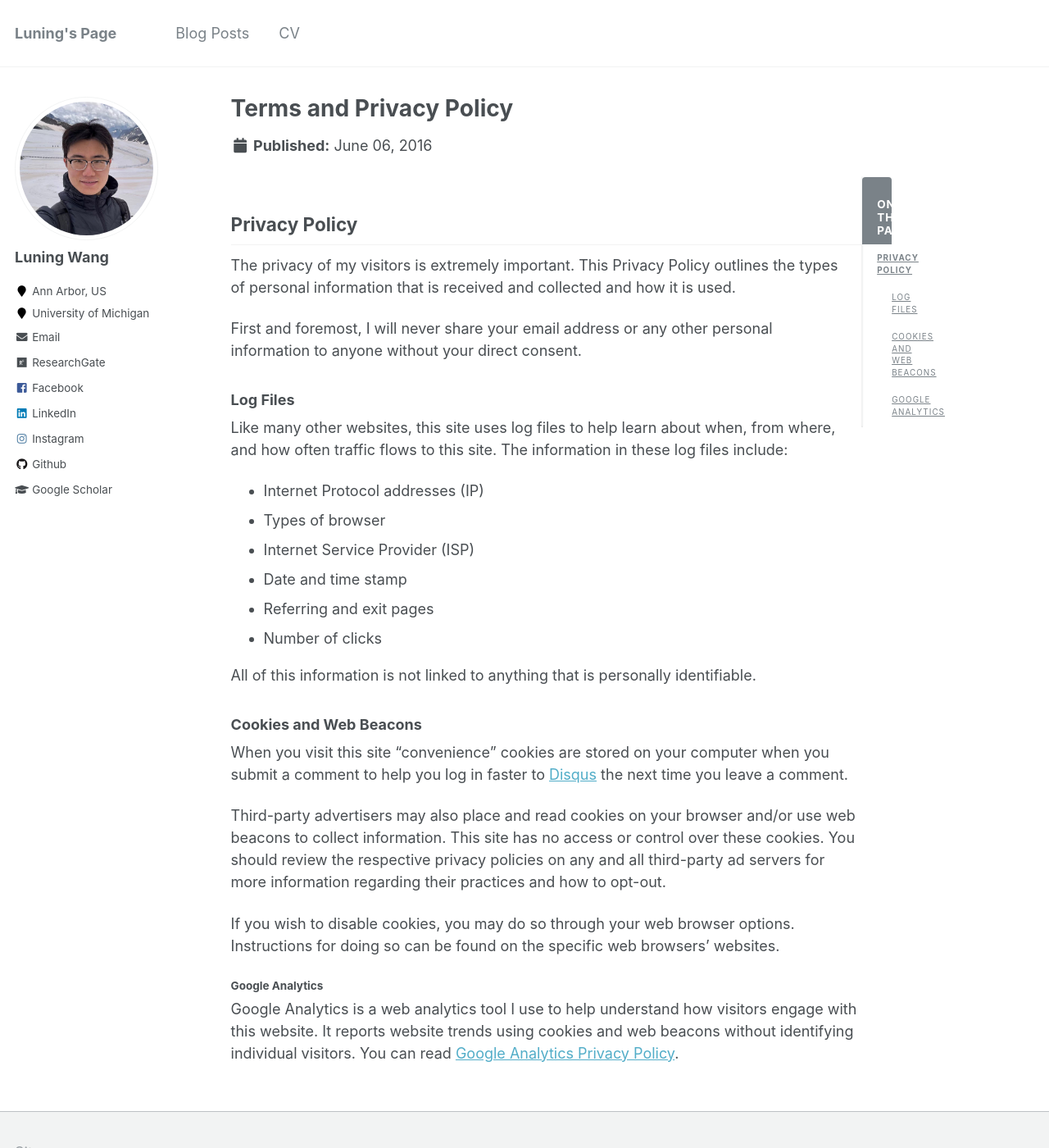
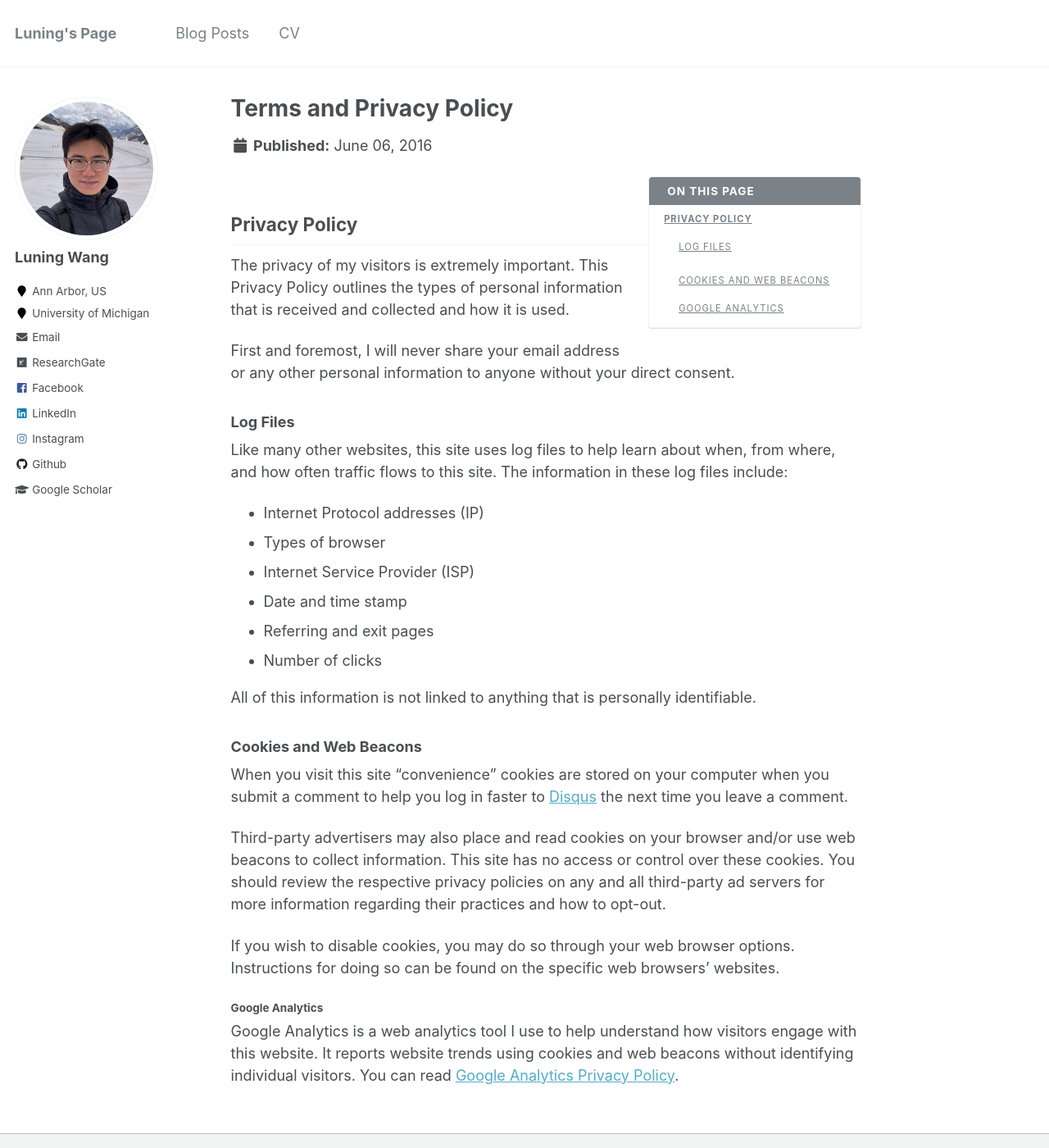
Before and after one commit to wln20/wln20.github.io, a Jekyll site: the page built from _pages/terms.md, in a window 1280 px wide and 1400 px high. Shown: the whole window at 82% size. Built offline with Jekyll 4.4.1, drawn with Linux system fonts in a browser that asks for light colours.

Commit message:
Add sidebar and TOC styles in main.scss
Added styles for sidebar and table of contents.

```diff
--- a/assets/css/main.scss
+++ b/assets/css/main.scss
@@ -39,3 +39,22 @@
 @import "vendor/font-awesome/brands";
 @import "vendor/magnific-popup/magnific-popup";
 @import "print";
+
+.sidebar__right {
+  width: 260px;
+}
+
+.toc__menu {
+  font-size: 0.9rem;
+  line-height: 1.6;
+}
+
+.toc__menu li {
+  margin-bottom: 0.3rem;
+}
+
+.sidebar__right.sticky {
+  top: 2em;
+  max-height: 90vh;
+  overflow-y: auto;
+}
```
